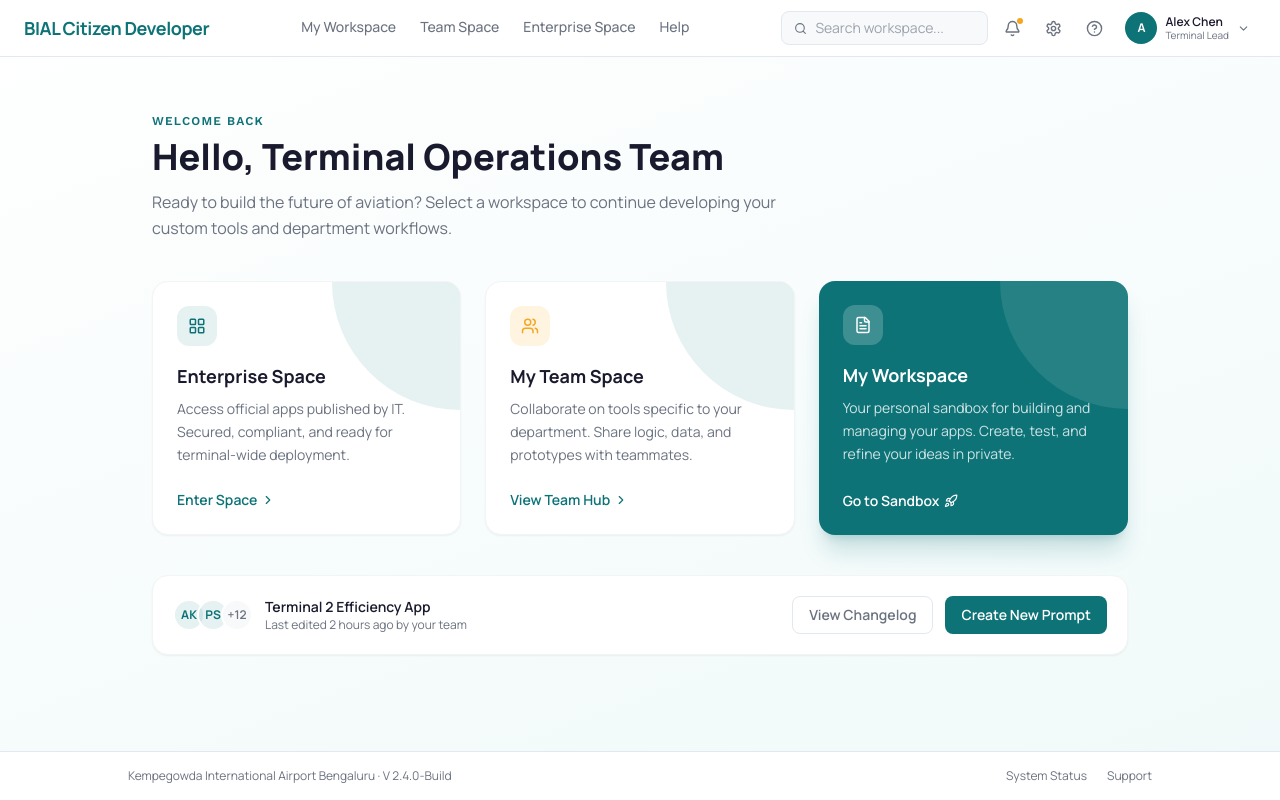
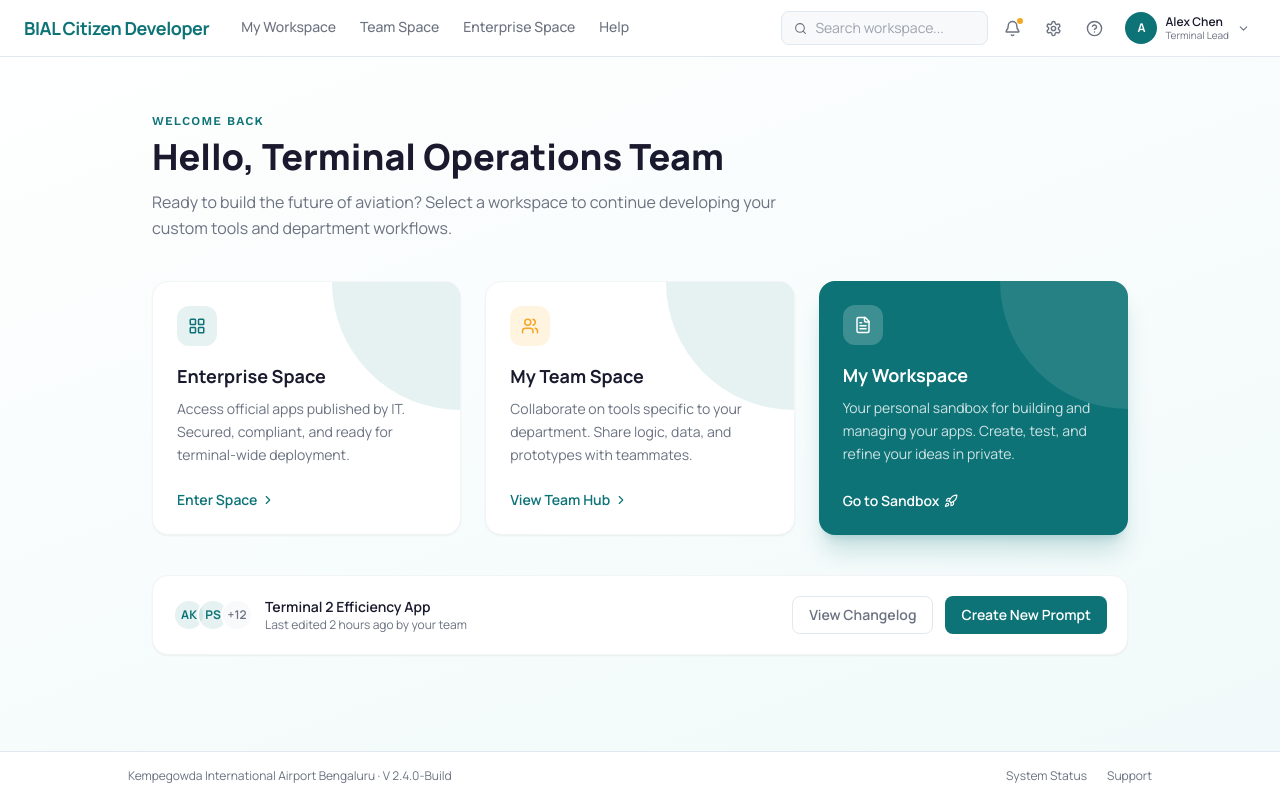
Before and after one commit to anirudheyyani7-cpu/bial-cd-active, a React (Vite) app in the folder portal/: page /workspace/builder in a window 1280 px wide. Both pictures are taken after typing "Sample", "Sample123" into the empty fields and a click on the button "Login with Staff ID". Built offline with nearby package versions, Linux system fonts and the light colour scheme.

Commit message:
navbar update

```diff
--- a/portal/src/components/layout/Navbar.jsx
+++ b/portal/src/components/layout/Navbar.jsx
@@ -22,7 +22,8 @@ export default function Navbar() {
   return (
     <nav className="bg-white border-b border-bial-border sticky top-0 z-40 flex-shrink-0">
       <div className="px-6 h-14 flex items-center justify-between gap-4">
-        {/* Brand */}
+        {/* Brand + Nav links grouped left */}
+        <div className="flex items-center gap-8">
         <NavLink
           to="/dashboard"
           className="text-primary font-bold text-lg tracking-tight whitespace-nowrap"
@@ -48,6 +49,7 @@ export default function Navbar() {
             </NavLink>
           ))}
         </div>
+        </div>{/* end brand + nav group */}
 
         {/* Right cluster */}
         <div className="flex items-center gap-2">
@@ -83,7 +85,7 @@ export default function Navbar() {
                 {(user.name || 'U').charAt(0).toUpperCase()}
               </div>
               <div className="hidden lg:block text-left">
-                <p className="text-xs font-semibold text-tertiary leading-tight">{user.name || 'Alex Chen'}</p>
+                <p className="text-xs font-semibold text-tertiary leading-tight">{user.name || 'Sushant'}</p>
                 <p className="text-[10px] text-neutral leading-tight">{user.role || 'Terminal Lead'}</p>
               </div>
               <ChevronDown size={13} className="text-neutral hidden lg:block" />
@@ -92,7 +94,7 @@ export default function Navbar() {
             {userMenuOpen && (
               <div className="absolute right-0 top-11 w-48 bg-white rounded-xl border border-bial-border shadow-xl py-2 z-50">
                 <div className="px-4 py-2 border-b border-bial-border">
-                  <p className="text-xs font-semibold text-tertiary">{user.name || 'Alex Chen'}</p>
+                  <p className="text-xs font-semibold text-tertiary">{user.name || 'Sushant'}</p>
                   <p className="text-xs text-neutral">{user.username || 'Terminal Lead'}</p>
                 </div>
                 <button
```
